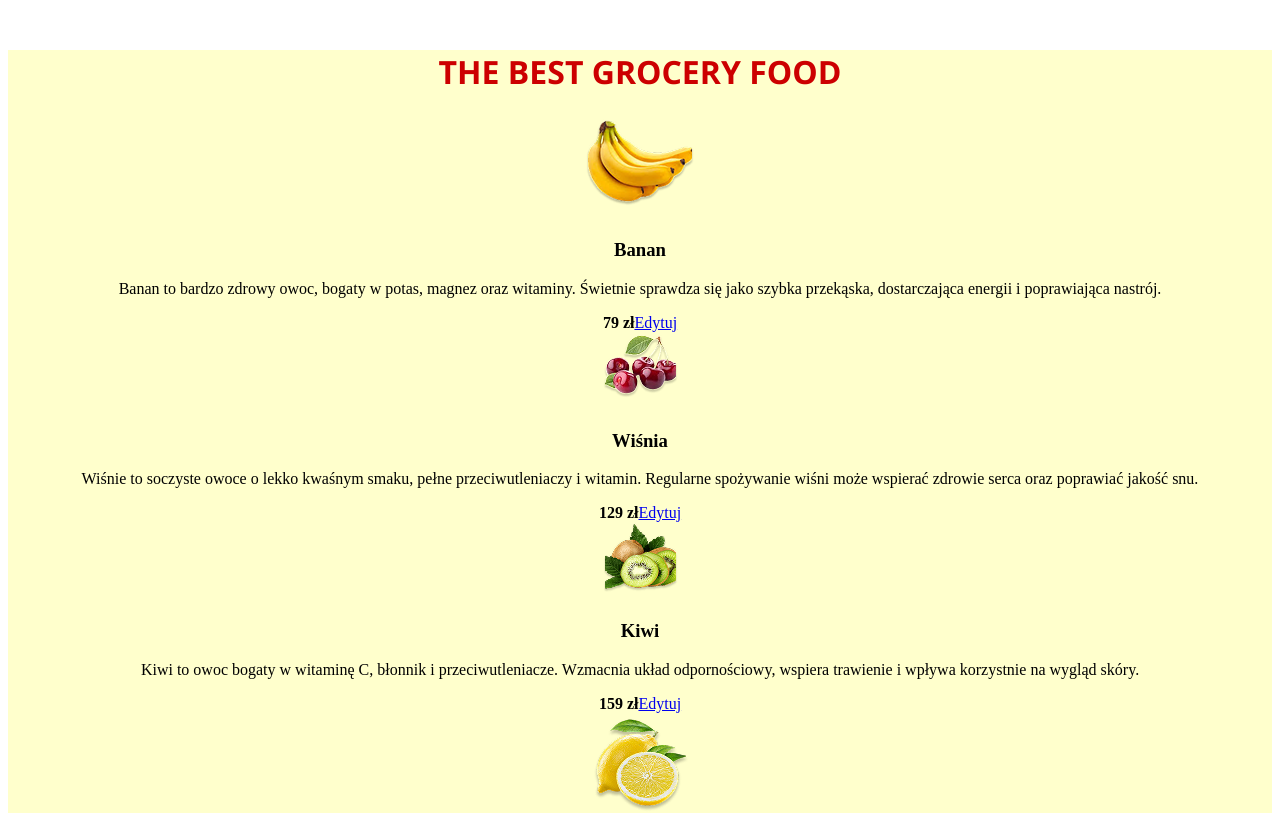
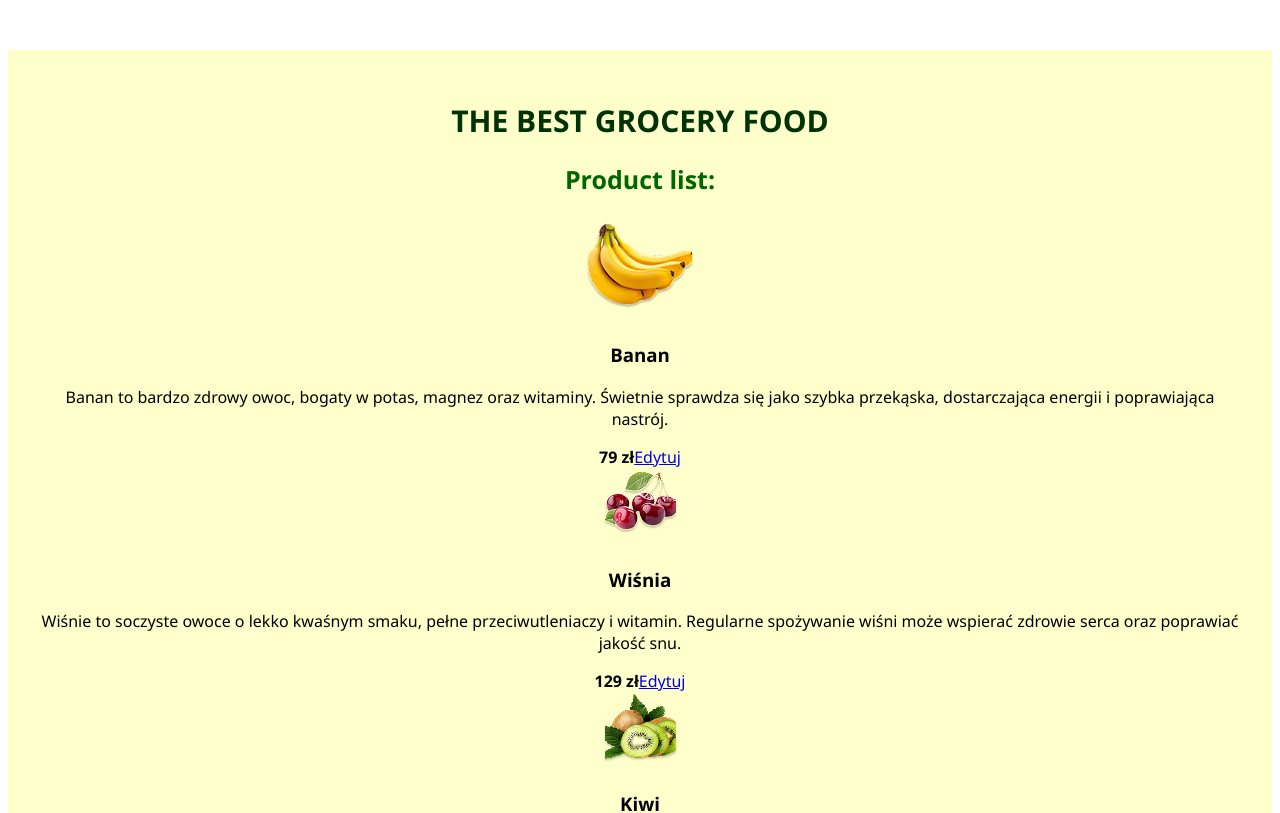
Before and after one commit to praktykody/shop, a Vue app: page / in a window 1280 px wide. Shown: the top 813 px of the page. Built offline with nearby package versions, Linux system fonts and the light colour scheme.

Commit message:
#4 homeView changes

```diff
--- a/src/views/HomeView.vue
+++ b/src/views/HomeView.vue
@@ -1,19 +1,33 @@
 <template>
   <div class="home-view">
-  <h1>THE BEST GROCERY FOOD</h1>
+  <h1 class="banner">THE BEST GROCERY FOOD</h1>
+  <div class="products">
+  <h2 class="title">Product list:</h2>
   <ProductList :products="store.products" />
+  </div>
   </div>
 </template>
 
 <style lang="scss">
 .home-view{
   background: #ffffcc;
+  font-family: 'Segoe UI', Tahoma, Geneva, Verdana, sans-serif;
+  padding: 30px;
+  margin: 0;
 
-  h1{
-  font-family: 'Segoe UI', Tahoma, Geneva, Verdana, sans-serif;
-  font-size: 400;
-  color: #cc0000
+  .banner{
+  font-size: 30px;
+  color: #003300;
+  padding: 20;
   }
+  .title{
+  font-size: 25px;
+  color: #006600
+  }
+  //.products{
+  //  display: flex;
+  //  flex-direction: column;
+  //}
 }
 </style>
 
```
